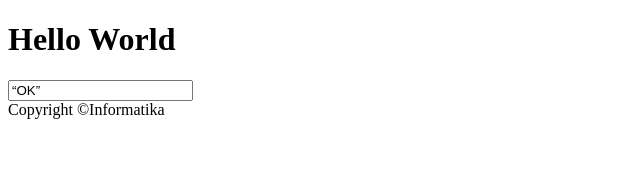
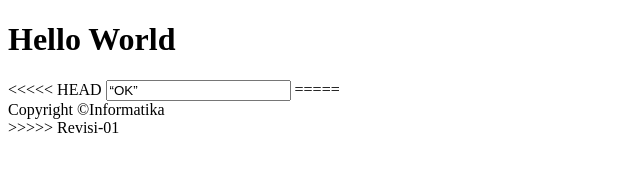
Before and after one commit to mrfathurrohman/IF3123, a plain HTML site: page index.html in a window 1280 px wide. Shown: the whole page, without its empty margins (0-640 px from the left). Drawn offline with Linux system fonts and the light colour scheme.

Commit message:
Merge branch 'Revisi-01'

```diff
--- a/index.html
+++ b/index.html
@@ -5,7 +5,10 @@
 </head>
 <body>
  <h1>Hello World</h1>
+<<<<< HEAD
  <input type = “button” value = “OK”>
+=====
  <div>Copyright &copy;Informatika</div>
+>>>>> Revisi-01
 </body>
 </html>
```
